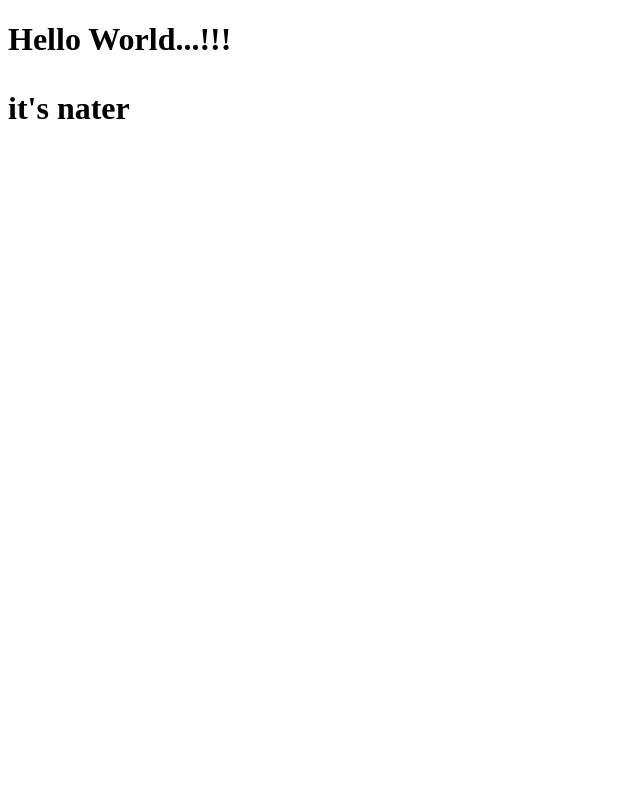
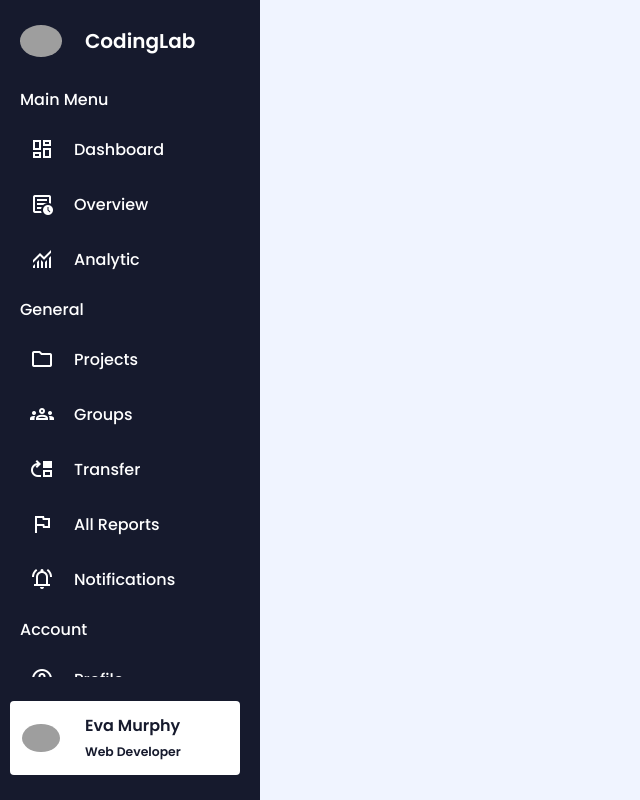
Before and after one commit to levah147/ai, a Django app: page / in a window 1280 px wide. Shown: the whole page, without its empty margins (0-640 px from the left). Run offline with Django 5.2, Linux system fonts and the light colour scheme; grey boxes are pictures that could not be loaded.

Commit message:
fourth commit4

```diff
--- a/aipro/settings.py
+++ b/aipro/settings.py
@@ -117,6 +117,9 @@ USE_TZ = True
 # https://docs.djangoproject.com/en/5.0/howto/static-files/
 
 STATIC_URL = 'static/'
+STATICFILES_DIRS = [
+    BASE_DIR/ 'static'
+]
 
 # Default primary key field type
 # https://docs.djangoproject.com/en/5.0/ref/settings/#default-auto-field
--- /dev/null
+++ b/static/css/base.css
@@ -0,0 +1,152 @@
+/* Importing Google font - Poppins */
+@import url("https://fonts.googleapis.com/css2?family=Poppins:wght@400;500;600;700&display=swap");
+
+* {
+  margin: 0;
+  padding: 0;
+  box-sizing: border-box;
+  font-family: "Poppins", sans-serif;
+}
+
+body {
+  min-height: 100vh;
+  background: #F0F4FF;
+}
+
+.sidebar {
+  position: fixed;
+  top: 0;
+  left: 0;
+  height: 100%;
+  width: 85px;
+  display: flex;
+  overflow-x: hidden;
+  flex-direction: column;
+  background: #161a2d;
+  padding: 25px 20px;
+  transition: all 0.4s ease;
+}
+
+.sidebar:hover {
+  width: 260px;
+}
+
+.sidebar .sidebar-header {
+  display: flex;
+  align-items: center;
+}
+
+.sidebar .sidebar-header img {
+  width: 42px;
+  border-radius: 50%;
+}
+
+.sidebar .sidebar-header h2 {
+  color: #fff;
+  font-size: 1.25rem;
+  font-weight: 600;
+  white-space: nowrap;
+  margin-left: 23px;
+}
+
+.sidebar-links h4 {
+  color: #fff;
+  font-weight: 500;
+  white-space: nowrap;
+  margin: 10px 0;
+  position: relative;
+}
+
+.sidebar-links h4 span {
+  opacity: 0;
+}
+
+.sidebar:hover .sidebar-links h4 span {
+  opacity: 1;
+}
+
+.sidebar-links .menu-separator {
+  position: absolute;
+  left: 0;
+  top: 50%;
+  width: 100%;
+  height: 1px;
+  transform: scaleX(1);
+  transform: translateY(-50%);
+  background: #4f52ba;
+  transform-origin: right;
+  transition-delay: 0.2s;
+}
+
+.sidebar:hover .sidebar-links .menu-separator {
+  transition-delay: 0s;
+  transform: scaleX(0);
+}
+
+.sidebar-links {
+  list-style: none;
+  margin-top: 20px;
+  height: 80%;
+  overflow-y: auto;
+  scrollbar-width: none;
+}
+
+.sidebar-links::-webkit-scrollbar {
+  display: none;
+}
+
+.sidebar-links li a {
+  display: flex;
+  align-items: center;
+  gap: 0 20px;
+  color: #fff;
+  font-weight: 500;
+  white-space: nowrap;
+  padding: 15px 10px;
+  text-decoration: none;
+  transition: 0.2s ease;
+}
+
+.sidebar-links li a:hover {
+  color: #161a2d;
+  background: #fff;
+  border-radius: 4px;
+}
+
+.user-account {
+  margin-top: auto;
+  padding: 12px 10px;
+  margin-left: -10px;
+}
+
+.user-profile {
+  display: flex;
+  align-items: center;
+  color: #161a2d;
+}
+
+.user-profile img {
+  width: 42px;
+  border-radius: 50%;
+  border: 2px solid #fff;
+}
+
+.user-profile h3 {
+  font-size: 1rem;
+  font-weight: 600;
+}
+
+.user-profile span {
+  font-size: 0.775rem;
+  font-weight: 600;
+}
+
+.user-detail {
+  margin-left: 23px;
+  white-space: nowrap;
+}
+
+.sidebar:hover .user-account {
+  background: #fff;
+  border-radius: 4px;
+}
--- a/templates/index.html
+++ b/templates/index.html
@@ -1,12 +1,83 @@
+{% load static %}
 <!DOCTYPE html>
+
+<!-- Coding By CodingNepal - www.codingnepalweb.com -->
 <html lang="en">
 <head>
-    <meta charset="UTF-8">
-    <meta name="viewport" content="width=device-width, initial-scale=1.0">
-    <title>Document</title>
+  <meta charset="UTF-8" />
+  <meta name="viewport" content="width=device-width, initial-scale=1.0" />
+  <title>Sidebar Menu </title>
+  <!-- Linking Google Font Link For Icons -->
+  <link rel="stylesheet"
+    href="https://fonts.googleapis.com/css2?family=Material+Symbols+Outlined:opsz,wght,FILL,GRAD@20..48,100..700,0..1,-50..200" />
+  <link rel="stylesheet" href="{% static 'css/base.css' %}" />
+  <link rel="shortcut icon" href="https://th.bing.com/th/id/OIP.UFEKzDjRbqdbPLXZvqxnDQHaGB?rs=1&pid=ImgDetMain" type="image/x-icon">
 </head>
+
 <body>
-
-    <h1>Hello World...!!! <p>it's nater</p></h1>
+  <aside class="sidebar">
+    <div class="sidebar-header">
+      <img src="https://th.bing.com/th/id/OIP.UFEKzDjRbqdbPLXZvqxnDQHaGB?rs=1&pid=ImgDetMain" alt="logo" />
+      <h2>CodingLab</h2>
+    </div>
+    <ul class="sidebar-links">
+      <h4>
+        <span>Main Menu</span>
+        <div class="menu-separator"></div>
+      </h4>
+      <li>
+        <a href="#">
+          <span class="material-symbols-outlined"> dashboard </span>Dashboard</a>
+      </li>
+      <li>
+        <a href="#"><span class="material-symbols-outlined"> overview </span>Overview</a>
+      </li>
+      <li>
+        <a href="#"><span class="material-symbols-outlined"> monitoring </span>Analytic</a>
+      </li>
+      <h4>
+        <span>General</span>
+        <div class="menu-separator"></div>
+      </h4>
+      <li>
+        <a href="#"><span class="material-symbols-outlined"> folder </span>Projects</a>
+      </li>
+      <li>
+        <a href="#"><span class="material-symbols-outlined"> groups </span>Groups</a>
+      </li>
+      <li>
+        <a href="#"><span class="material-symbols-outlined"> move_up </span>Transfer</a>
+      </li>
+      <li>
+        <a href="#"><span class="material-symbols-outlined"> flag </span>All Reports</a>
+      </li>
+      <li>
+        <a href="#"><span class="material-symbols-outlined">
+            notifications_active </span>Notifications</a>
+      </li>
+      <h4>
+        <span>Account</span>
+        <div class="menu-separator"></div>
+      </h4>
+      <li>
+        <a href="#"><span class="material-symbols-outlined"> account_circle </span>Profile</a>
+      </li>
+      <li>
+        <a href="#"><span class="material-symbols-outlined"> settings </span>Settings</a>
+      </li>
+      <li>
+        <a href="#"><span class="material-symbols-outlined"> logout </span>Logout</a>
+      </li>
+    </ul>
+    <div class="user-account">
+      <div class="user-profile">
+        <img src="https://scontent.flos5-2.fna.fbcdn.net/v/t39.30808-6/399103250_792830992599946_2732576546295084312_n.jpg?_nc_cat=102&ccb=1-7&_nc_sid=5f2048&_nc_eui2=AeHNjn-EHjaAPUNPkGpSDg14dGgEfNVCv3x0aAR81UK_fEXySATTecHNp4r59qWrywC4et-OaG17hq4_QeSeO62F&_nc_ohc=cNBOTvsfMFgQ7kNvgHUACmO&_nc_zt=23&_nc_ht=scontent.flos5-2.fna&oh=00_AYDCjTmq3NkNOh6bNUkb_YoKfjKXk8bwNqxo6kjwsc4YQw&oe=6671D955" alt="Profile Image" />
+        <div class="user-detail">
+          <h3>Eva Murphy</h3>
+          <span>Web Developer</span>
+        </div>
+      </div>
+    </div>
+  </aside>
 </body>
 </html>
```
Also changed, not shown: db.sqlite3.
